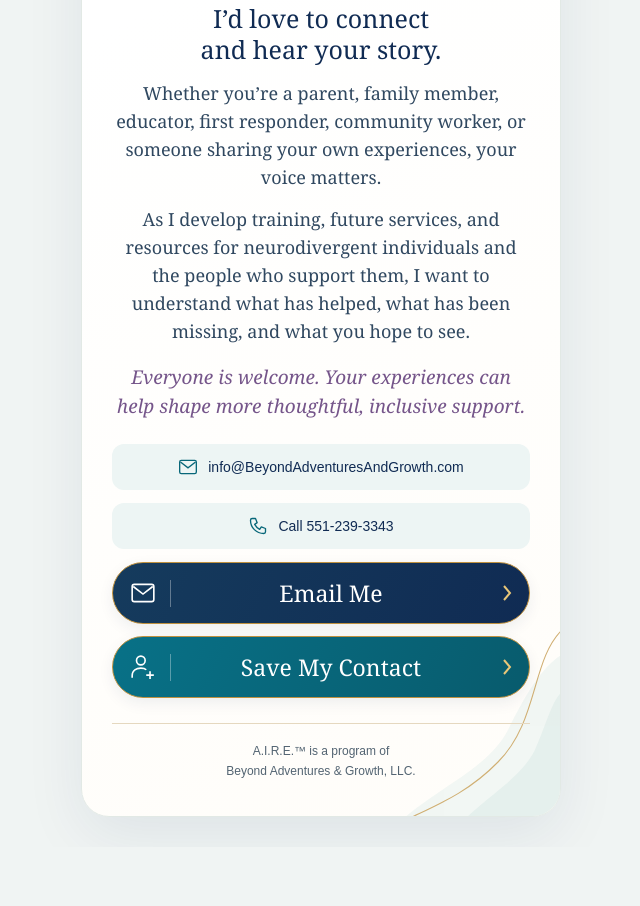
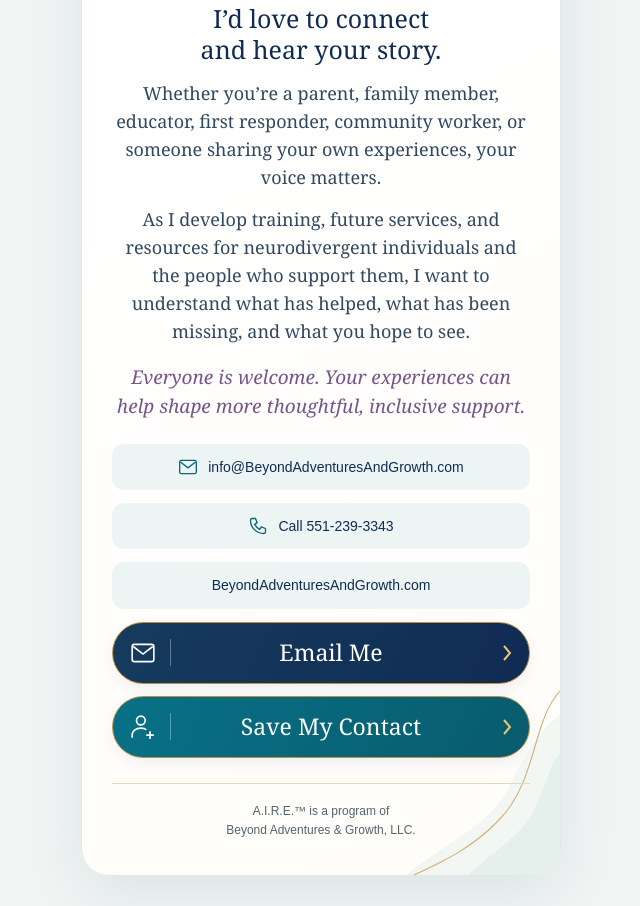
Before and after one commit to nkrosario1010/aire-digital-card, a plain HTML site: page index.html in a window 1280 px wide. Shown: the part 799-1705 px from the top of the page, without its empty margins (319-959 px from the left). Before the commit the page ends 1646 px from the top, so only its background shows below. Drawn offline with Linux system fonts and the light colour scheme.

Commit message:
Add Beyond website to both digital cards and saved contacts

```diff
--- a/index.html
+++ b/index.html
@@ -111,6 +111,7 @@ footer p { margin:0; }
   <svg viewBox="0 0 24 24" fill="none" stroke="currentColor" stroke-width="1.6" stroke-linecap="round" stroke-linejoin="round" aria-hidden="true"><path d="M5 3h4l2 5-3 2a15 15 0 0 0 6 6l2-3 5 2v4a2 2 0 0 1-2 2C10 21 3 14 3 5a2 2 0 0 1 2-2Z"/></svg>
   <span>Call 551-239-3343</span>
  </a>
+ <a class="email-address" href="https://beyondadventuresandgrowth.com" target="_blank" rel="noopener" aria-label="Visit Beyond Adventures and Growth website"><span>BeyondAdventuresAndGrowth.com</span></a>
  <a class="button" href="mailto:info@BeyondAdventuresAndGrowth.com?subject=Connecting%20about%20A.I.R.E.">
   <svg class="icon" viewBox="0 0 24 24" fill="none" stroke="currentColor" stroke-width="1.5" aria-hidden="true"><rect x="2" y="4" width="20" height="16" rx="2"/><path d="m3 6 9 7 9-7"/></svg>
   <span class="button-label">Email Me</span>
```
Also changed, not shown: nicole.html (+1 -0 lines), 2 other files.
